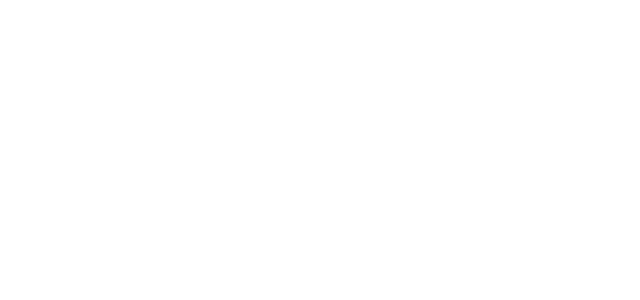
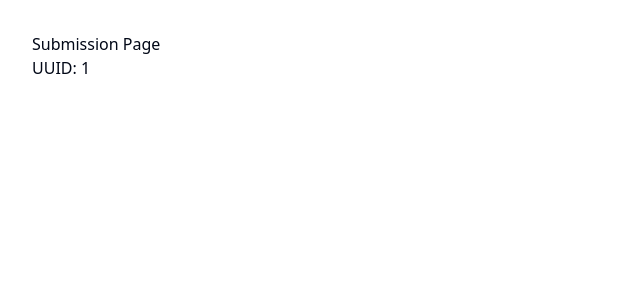
Before and after one commit to chrisagrams/MS-Encoding-Competition-Server, a React (Vite) app in the folder frontend/: page /submission/1 in a window 1280 px wide. Before the commit this address had no page. Shown: the top 300 px of the page, without its empty margins (0-640 px from the left). Built offline with nearby package versions, Linux system fonts and the light colour scheme.

Commit message:
feat: Added skeleton of submission page

```diff
--- a/frontend/src/App.tsx
+++ b/frontend/src/App.tsx
@@ -3,6 +3,7 @@ import './App.css';
 import { Home } from './components/Home'
 import { SubmissionForm } from './components/Form';
 import { Ranking } from './components/Ranking';
+import { Submission } from './components/Submission';
 
 function App() {
   return (
@@ -11,6 +12,7 @@ function App() {
         <Route path="/" element={<Home />} />
         <Route path="/submit" element={<SubmissionForm />} />
         <Route path="/ranking" element={<Ranking />} />
+        <Route path="/submission/:uuid" element={<Submission />} />
       </Routes>
     </Router>
   );
--- a/frontend/src/components/BuildPopup.tsx
+++ b/frontend/src/components/BuildPopup.tsx
@@ -6,8 +6,10 @@ import {
   DialogHeader,
   DialogTitle,
 } from "@/components/ui/dialog";
+import { Button } from "@/components/ui/button";
 import { ColorRing } from "react-loader-spinner";
 import { IoCheckmarkCircle, IoCloseCircle } from "react-icons/io5";
+import { useNavigate } from "react-router-dom";
 
 export interface BuildPopupProps {
   file_key: string;
@@ -23,6 +25,7 @@ export const BuildPopup: React.FC<BuildPopupProps> = ({
   const [logs, setLogs] = useState<string[]>([]);
   const [status, setStatus] = useState<"loading" | "success" | "error">("loading");
   const logsEndRef = useRef<HTMLDivElement | null>(null);
+  const navigate = useNavigate();
 
   useEffect(() => {
     if (!open) {
@@ -145,6 +148,13 @@ export const BuildPopup: React.FC<BuildPopupProps> = ({
             </div>
           </DialogDescription>
         </DialogHeader>
+        {status === "success" && (
+          <div className="mt-4 flex justify-end">
+            <Button onClick={() => navigate(`/submission/${file_key}`)}>
+              Go to submission
+            </Button>
+          </div>
+        )}
       </DialogContent>
     </Dialog>
   );
--- a/frontend/src/components/RankingTable.tsx
+++ b/frontend/src/components/RankingTable.tsx
@@ -17,16 +17,18 @@ import {
     TableRow,
 } from "@/components/ui/table"
 
-interface DataTableProps<TData, TValue> {
-    columns: ColumnDef<TData, TValue>[]
-    data: TData[]
+import { useNavigate } from "react-router-dom";
+import { Result } from './columns'
+
+interface DataTableProps {
+  columns: ColumnDef<Result, any>[];
+  data: Result[];
 }
 
-export function RankingTable<TData, TValue>({
-    columns,
-    data,
-  }: DataTableProps<TData, TValue>) {
+export function RankingTable({ columns, data }: DataTableProps) {
     const [sorting, setSorting] = React.useState<SortingState>([])
+    const navigate = useNavigate();
+
     const table = useReactTable({
       data,
       columns,
@@ -64,6 +66,8 @@ export function RankingTable<TData, TValue>({
               table.getRowModel().rows.map((row) => (
                 <TableRow
                   key={row.id}
+                  className="cursor-pointer"
+                  onClick={() => navigate(`/submission/${row.original.submission_id}`)}
                   data-state={row.getIsSelected() && "selected"}
                 >
                   {row.getVisibleCells().map((cell) => (
--- /dev/null
+++ b/frontend/src/components/Submission.tsx
@@ -0,0 +1,11 @@
+import { useParams } from "react-router-dom";
+
+export const Submission = () => {
+    const { uuid } = useParams();
+    return (
+      <div>
+        <h1>Submission Page</h1>
+        <p>UUID: {uuid}</p>
+      </div>
+    );
+  }
--- a/frontend/vite.config.ts
+++ b/frontend/vite.config.ts
@@ -13,7 +13,7 @@ export default defineConfig({
   server: {
     proxy: {
       '/api': {
-        target: 'http://127.0.0.1:8000',
+        target: 'http://127.0.0.1:8000/api',
         changeOrigin: true,
         rewrite: (path) => path.replace(/^\/api/, ''),
       }
```
